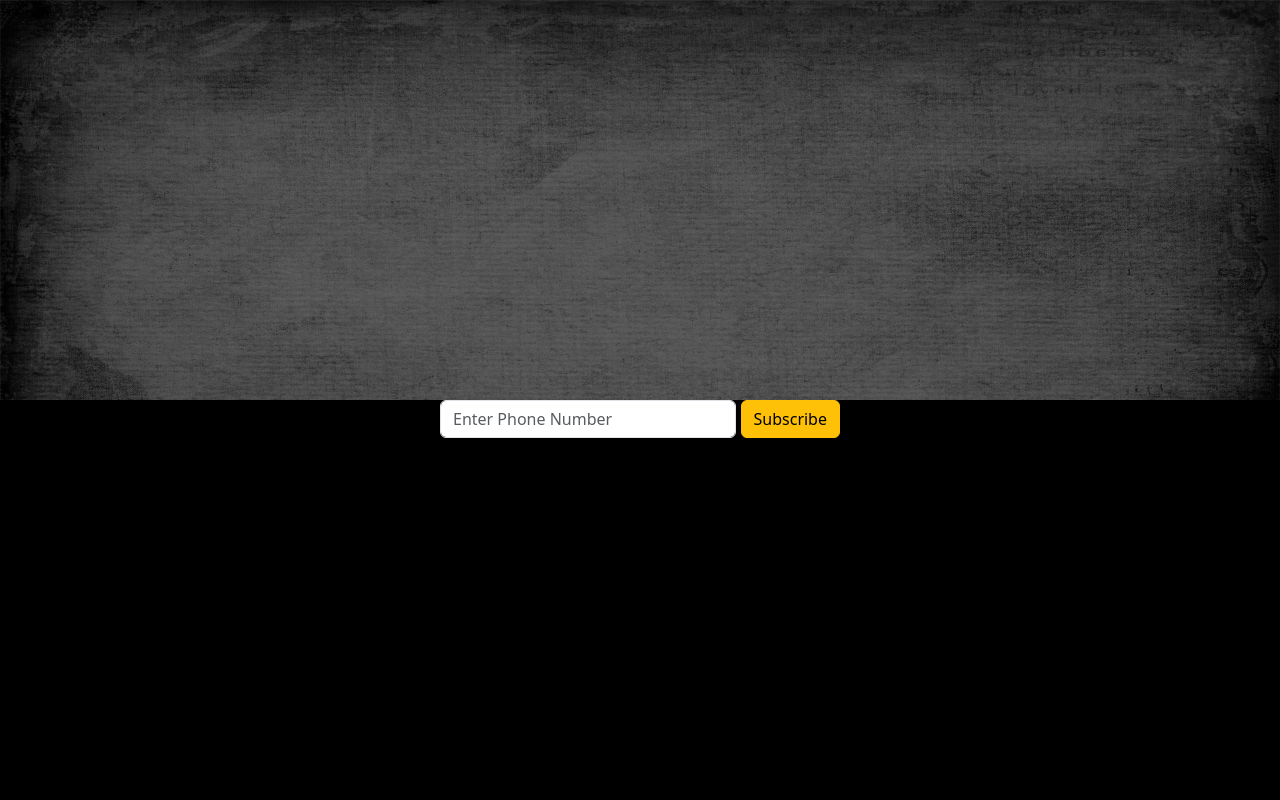
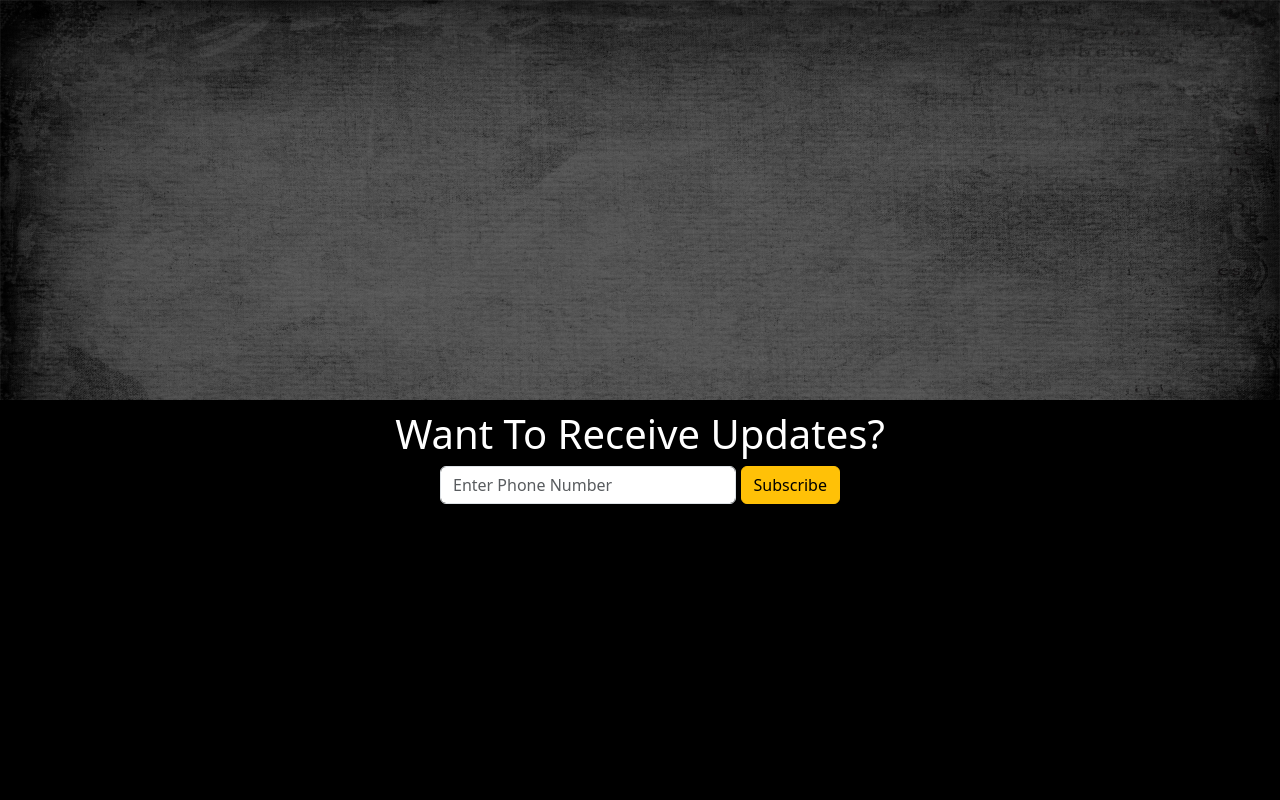
Before and after one commit to NiikNiik/jjj, a Django app: page /landing/ in a window 1280 px wide. Run offline with Django 3.2, Linux system fonts and the light colour scheme.

Commit message:
form header

```diff
--- a/scores/templates/index.html
+++ b/scores/templates/index.html
@@ -17,6 +17,9 @@
         <div class="bottom-half">
             <form action="/landing/" method="post" class="needs-validation text-center" novalidate>
                 {% csrf_token %}
+                <div>
+                    <h1 style="margin-top: 10px; color: white;">Want To Receive Updates?</h1>
+                </div>
                 <div class="form-container mx-auto" style="max-width: 400px;">
                     {{ form.phone_number }}
                     <button type="submit" class="btn btn-warning" style="margin-left: 5px;">Subscribe</button>
```
